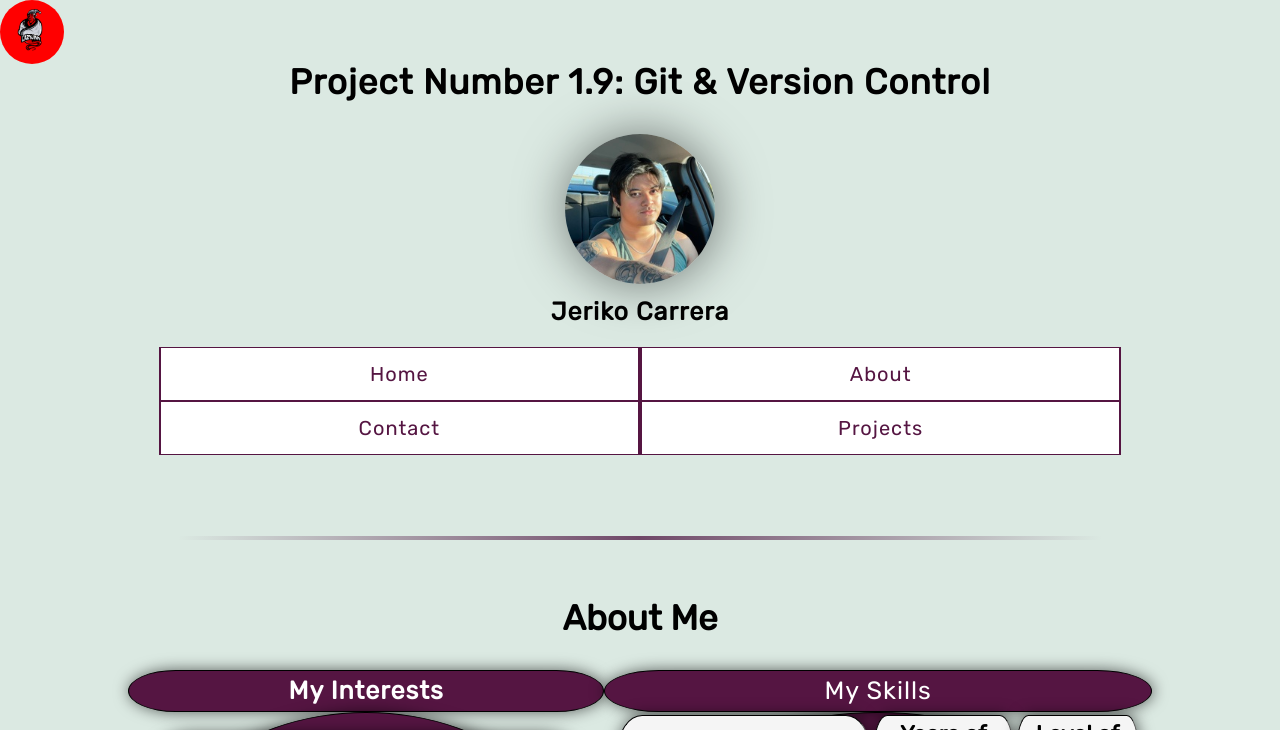
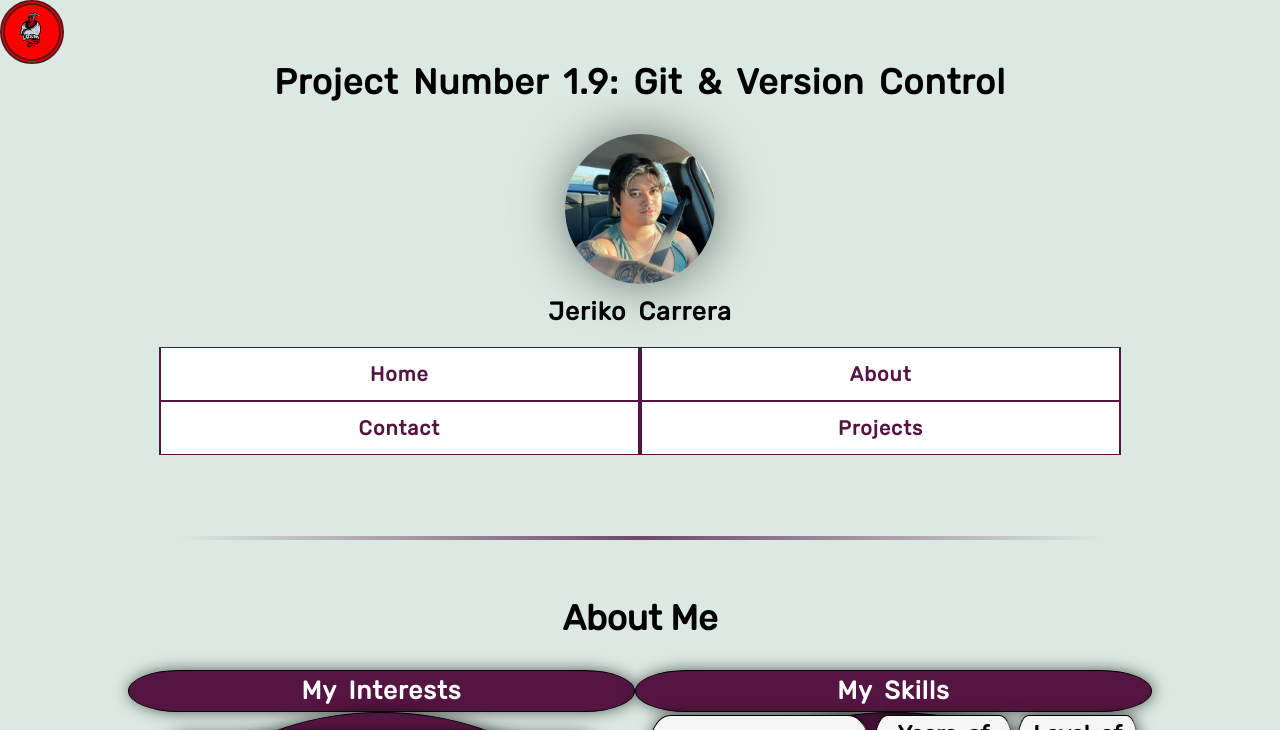
Before and after one commit to lazyjinn1/FullStack-Projects, a plain HTML site: page Exercise 1.9/about.html in a window 1280 px wide. Shown: the top 730 px of the page. Drawn offline with nearby package versions, Linux system fonts and the light colour scheme.

Commit message:
Changed "contact.html" to "Contact Jeriko.html"

```diff
--- a/Exercise 1.9/about.html
+++ b/Exercise 1.9/about.html
@@ -29,7 +29,7 @@
             <div class ="directory">
                 <a href="index.html" role="tab">Home</a>
                 <a href="about.html" role="tab">About</a>
-                <a href="contact.html" role="tab">Contact</a>
+                <a href="Contact Jeriko.html" role="tab">Contact</a>
                 <a href="work.html" role="tab">Projects</a>
             </div>
         </header>
@@ -102,7 +102,7 @@
             <div class = "Links">
                 <ul>
                     <li class = "social-media">
-                        <a href = "https://www.GitHub.com" target="_blank">
+                        <a href = "https://www.GitHub.com/lazyjinn1" target="_blank">
                             <img src = "img/github.svg" alt = Github> Github
                         </a>
                     </li>
--- a/Exercise 1.9/css/styles.css
+++ b/Exercise 1.9/css/styles.css
@@ -30,7 +30,7 @@ body {
     margin: 0 10% 0 10%;
     background-color: var(--background-color);
     font-family: "Rubik", sans-serif;
-    font-weight: var(default-font-weight);;
+    font-weight: var(--default-font-weight);;
     font-size: 16px;
     line-height: 1.6;
     color: var(--secondary-color);
@@ -42,8 +42,8 @@ body {
   /*These are the default settings for <headers>*/
   header {
     font-size: 18px;
-    font-weight: var(header-font-weight);;
-    word-spacing: var(default-word-spacing);;
+    font-weight: var(--header-font-weight);;
+    word-spacing: var(--default-word-spacing);;
     letter-spacing: 1px;
     box-sizing: border-box;
   }
@@ -51,8 +51,8 @@ body {
   /*These are the default settings for <footers>*/
   footer {
     font-size: 18px;
-    font-weight: var(header-font-weight);;
-    word-spacing: var(default-word-spacing);;
+    font-weight: var(--header-font-weight);;
+    word-spacing: var(--default-word-spacing);;
     letter-spacing: 1px;
     box-sizing: border-box;
   }
@@ -60,21 +60,21 @@ body {
   /*This is the default setting for all <h1> (header 1)*/
   h1 {
     font-size: 35px;
-    font-weight: var(header-font-weight);;
+    font-weight: var(--header-font-weight);;
     box-sizing: border-box;
   }
 
   /*This is the default setting for all <h2> (header 2)*/
   h2 {
     font-size: 25px;
-    font-weight: var(header-font-weight);;
+    font-weight: var(--header-font-weight);;
     box-sizing: border-box;
   }
 
   /*This is the default setting for all <h3> (header 3)*/
   h3 {
     font-size: 18px;
-    font-weight: var(header-font-weight);;
+    font-weight: var(--header-font-weight);;
     box-sizing: border-box;
   }
 
@@ -85,7 +85,7 @@ body {
 
   /*This is the default setting for all <a> (anchor, for hyperlinks)*/
   a {
-    color: var(--link-color);
+    color: var(--dark-red);
     transition: opacity 1s, transform 0.5s;
     position: relative;
     text-decoration: none;
@@ -93,7 +93,7 @@ body {
 
   /*This is the default setting for when <a> has already been visited*/
   a:visited, a:active {
-    color: var(--link-color);
+    color: var(--dark-red);
   }
 
   /*This is the default setting for when <a> is being hovered or focused on*/
@@ -120,7 +120,7 @@ body {
     color: var(--button-color);
     cursor: pointer;
     transform: scale(1.1);
-    font-weight: var(bolder-font-weight);;;
+    font-weight: var(--bolder-font-weight);;;
   }
 
   /*These are the default settings for when <button>s are currently active*/
@@ -187,7 +187,7 @@ body {
   BELOW ARE ALL SELECTORS FOR CLASSES PRESENT IN ALL PAGES*/
   /*These are the default settings for my <logo> in the top left corner*/
   .logo img {
-    border: 5px double var(--link-color);
+    border: 5px double var(--dark-red);
     background-color: red;
     max-width: 5%;
     position: fixed;
@@ -356,7 +356,7 @@ body {
   }
   .default-links button:hover {
     transform: scale(1.1);
-    font-weight: var(bold-font-weight);;;
+    font-weight: var(--bold-font-weight);;;
   }
 
   #Introduction {
@@ -365,7 +365,7 @@ body {
   }
 
   #Jeriko-Carrera {
-    font-weight: var(bolder-font-weight);;;
+    font-weight: var(--bolder-font-weight);;;
   }
 
   /*ABOVE ARE ALL SELECTORS FOR CLASSES PRESENT IN INDEX.HTML
@@ -397,7 +397,7 @@ body {
   }
   .About-Me .interests #interest-title {
     font-size: 25px;
-    font-weight: var(header-font-weight);;
+    font-weight: var(--header-font-weight);;
     text-align: center;
     border: 1px solid var(--secondary-color);
     display: flex;
@@ -470,7 +470,8 @@ body {
     transition: transform 0.5s, border-radius 0.5s, box-shadow 0.5s;
     background-color: var(--primary-color);
     border-radius: 30% 50%;
-    font-weight: var(bold-font-weight);;;
+    font-weight: var(--bold-font-weight);
+    color: white;
   }
 
   /*These are the default settings for the <button> class*/
@@ -480,6 +481,7 @@ body {
     border-radius: 50% 30%;
     opacity: 1;
     box-shadow: var(--AboutMe-box-shadow);
+    color: white;
   }
   .button a:visited {
     color: white;
@@ -487,6 +489,7 @@ body {
   .button a:active {
     transform: scale(1);
     border-radius: 30% 50%;
+    color: white;
   }
 
   /*Animation guidelines for the sun*/
@@ -597,7 +600,7 @@ body {
   .contact-me a:hover, .contact-me a:focus {
     display: inline-block;
     transform: scale(1.3);
-    font-weight: var(bolder-font-weight);;;
+    font-weight: var(--bolder-font-weight);;;
     color: var(--contactme-color);
     opacity: 1;
     text-decoration: none;
@@ -699,7 +702,7 @@ body {
     color: white;
     background-color: var(--primary-color);
     font-size: 25px;
-    font-weight: var(header-font-weight);;
+    font-weight: var(--header-font-weight);;
     padding: 3px;
     border-radius: 50% 10%;
   }
--- a/Exercise 1.9/css/styles.production.css
+++ b/Exercise 1.9/css/styles.production.css
@@ -13,7 +13,7 @@ body {
   margin: 0 10% 0 10%;
   background-color: #dbe9e2;
   font-family: "Rubik", sans-serif;
-  font-weight: undefined;;
+  font-weight: 400;;
   font-size: 16px;
   line-height: 1.6;
   color: black;
@@ -26,8 +26,8 @@ body {
 /*These are the default settings for <headers>*/
 header {
   font-size: 18px;
-  font-weight: var(header-font-weight);;
-  word-spacing: var(default-word-spacing);;
+  font-weight: 700;;
+  word-spacing: 5px;;
   letter-spacing: 1px;
   -webkit-box-sizing: border-box;
           box-sizing: border-box;
@@ -36,8 +36,8 @@ header {
 /*These are the default settings for <footers>*/
 footer {
   font-size: 18px;
-  font-weight: var(header-font-weight);;
-  word-spacing: var(default-word-spacing);;
+  font-weight: 700;;
+  word-spacing: 5px;;
   letter-spacing: 1px;
   -webkit-box-sizing: border-box;
           box-sizing: border-box;
@@ -46,7 +46,7 @@ footer {
 /*This is the default setting for all <h1> (header 1)*/
 h1 {
   font-size: 35px;
-  font-weight: var(header-font-weight);;
+  font-weight: 700;;
   -webkit-box-sizing: border-box;;
           box-sizing: border-box;
 }
@@ -54,7 +54,7 @@ h1 {
 /*This is the default setting for all <h2> (header 2)*/
 h2 {
   font-size: 25px;
-  font-weight: var(header-font-weight);;
+  font-weight: 700;;
   -webkit-box-sizing: border-box;;
           box-sizing: border-box;
 }
@@ -62,7 +62,7 @@ h2 {
 /*This is the default setting for all <h3> (header 3)*/
 h3 {
   font-size: 18px;
-  font-weight: var(header-font-weight);;
+  font-weight: 700;;
   -webkit-box-sizing: border-box;;
           box-sizing: border-box;
 }
@@ -75,7 +75,7 @@ li {
 
 /*This is the default setting for all <a> (anchor, for hyperlinks)*/
 a {
-  color: undefined;
+  color: #581417;
   -webkit-transition: opacity 1s, -webkit-transform 0.5s;
   transition: opacity 1s, -webkit-transform 0.5s;
   -o-transition: opacity 1s, transform 0.5s;
@@ -87,10 +87,10 @@ a {
 
 /*This is the default setting for when <a> has already been visited*/
 a:visited {
-  color: undefined;
+  color: #581417;
 }
 a:active {
-  color: undefined;
+  color: #581417;
 }
 
 /*This is the default setting for when <a> is being hovered or focused on*/
@@ -126,7 +126,7 @@ button:hover {
   -webkit-transform: scale(1.1);
       -ms-transform: scale(1.1);
           transform: scale(1.1);
-  font-weight: undefined;;;
+  font-weight: 1400;;;
 }
 
 /*These are the default settings for when <button>s are currently active*/
@@ -200,7 +200,7 @@ hr {
 BELOW ARE ALL SELECTORS FOR CLASSES PRESENT IN ALL PAGES*/
 /*These are the default settings for my <logo> in the top left corner*/
 .logo img {
-  border: undefined;
+  border: 5px double #581417;
   background-color: red;
   max-width: 5%;
   position: fixed;
@@ -476,7 +476,7 @@ BELOW ARE ALL SELECTORS FOR CLASSES PRESENT IN INDEX.HTML*/
   -webkit-transform: scale(1.1);
       -ms-transform: scale(1.1);
           transform: scale(1.1);
-  font-weight: var(bold-font-weight);;;
+  font-weight: 1000;;;
 }
 
 #Introduction {
@@ -485,7 +485,7 @@ BELOW ARE ALL SELECTORS FOR CLASSES PRESENT IN INDEX.HTML*/
 }
 
 #Jeriko-Carrera {
-  font-weight: var(bolder-font-weight);;;
+  font-weight: 1400;;;
 }
 
 /*ABOVE ARE ALL SELECTORS FOR CLASSES PRESENT IN INDEX.HTML
@@ -530,7 +530,7 @@ BELOW ARE ALL SELECTORS FOR CLASSES PRESENT IN ABOUT.HTML*/
 }
 .About-Me .interests #interest-title {
   font-size: 25px;
-  font-weight: undefined;;
+  font-weight: 700;;
   text-align: center;
   border: 1px solid black;
   display: -webkit-box;
@@ -622,7 +622,8 @@ BELOW ARE ALL SELECTORS FOR CLASSES PRESENT IN ABOUT.HTML*/
   transition: transform 0.5s, border-radius 0.5s, box-shadow 0.5s, -webkit-transform 0.5s, -webkit-box-shadow 0.5s;
   background-color: #551542;
   border-radius: 30% 50%;
-  font-weight: undefined;;;
+  font-weight: 1000;
+  color: white;
 }
 
 /*These are the default settings for the <button> class*/
@@ -635,6 +636,7 @@ BELOW ARE ALL SELECTORS FOR CLASSES PRESENT IN ABOUT.HTML*/
   opacity: 1;
   -webkit-box-shadow: 1px 0px 15px rgba(0, 0, 0, 0.6);
           box-shadow: 1px 0px 15px rgba(0, 0, 0, 0.6);
+  color: white;
 }
 .button a:focus {
   cursor: pointer;
@@ -645,6 +647,7 @@ BELOW ARE ALL SELECTORS FOR CLASSES PRESENT IN ABOUT.HTML*/
   opacity: 1;
   -webkit-box-shadow: 1px 0px 15px rgba(0, 0, 0, 0.6);
           box-shadow: 1px 0px 15px rgba(0, 0, 0, 0.6);
+  color: white;
 }
 .button a:visited {
   color: white;
@@ -654,6 +657,7 @@ BELOW ARE ALL SELECTORS FOR CLASSES PRESENT IN ABOUT.HTML*/
       -ms-transform: scale(1);
           transform: scale(1);
   border-radius: 30% 50%;
+  color: white;
 }
 
 /*Animation guidelines for the sun*/
@@ -850,7 +854,7 @@ BELOW ARE ALL SELECTORS FOR CLASSES PRESENT IN CONTACT.HTML*/
   -webkit-transform: scale(1.3);
       -ms-transform: scale(1.3);
           transform: scale(1.3);
-  font-weight: undefined;;;
+  font-weight: 1400;;;
   color: #b017b3;
   opacity: 1;
   text-decoration: none;
@@ -863,7 +867,7 @@ BELOW ARE ALL SELECTORS FOR CLASSES PRESENT IN CONTACT.HTML*/
   -webkit-transform: scale(1.3);
       -ms-transform: scale(1.3);
           transform: scale(1.3);
-  font-weight: undefined;;;
+  font-weight: 1400;;;
   color: #b017b3;
   opacity: 1;
   text-decoration: none;
@@ -1088,7 +1092,7 @@ BELOW ARE ALL SELECTORS FOR CLASSES PRESENT IN CONTACT.HTML*/
   color: white;
   background-color: #551542;
   font-size: 25px;
-  font-weight: undefined;;
+  font-weight: 700;;
   padding: 3px;
   border-radius: 50% 10%;
 }
```
Also changed, not shown: Exercise 1.9/Contact Jeriko.html (renamed from Exercise 1.9/contact.html, +2 -2 lines), Exercise 1.9/index.html (+2 -2 lines), Exercise 1.9/work.html (+2 -2 lines).
